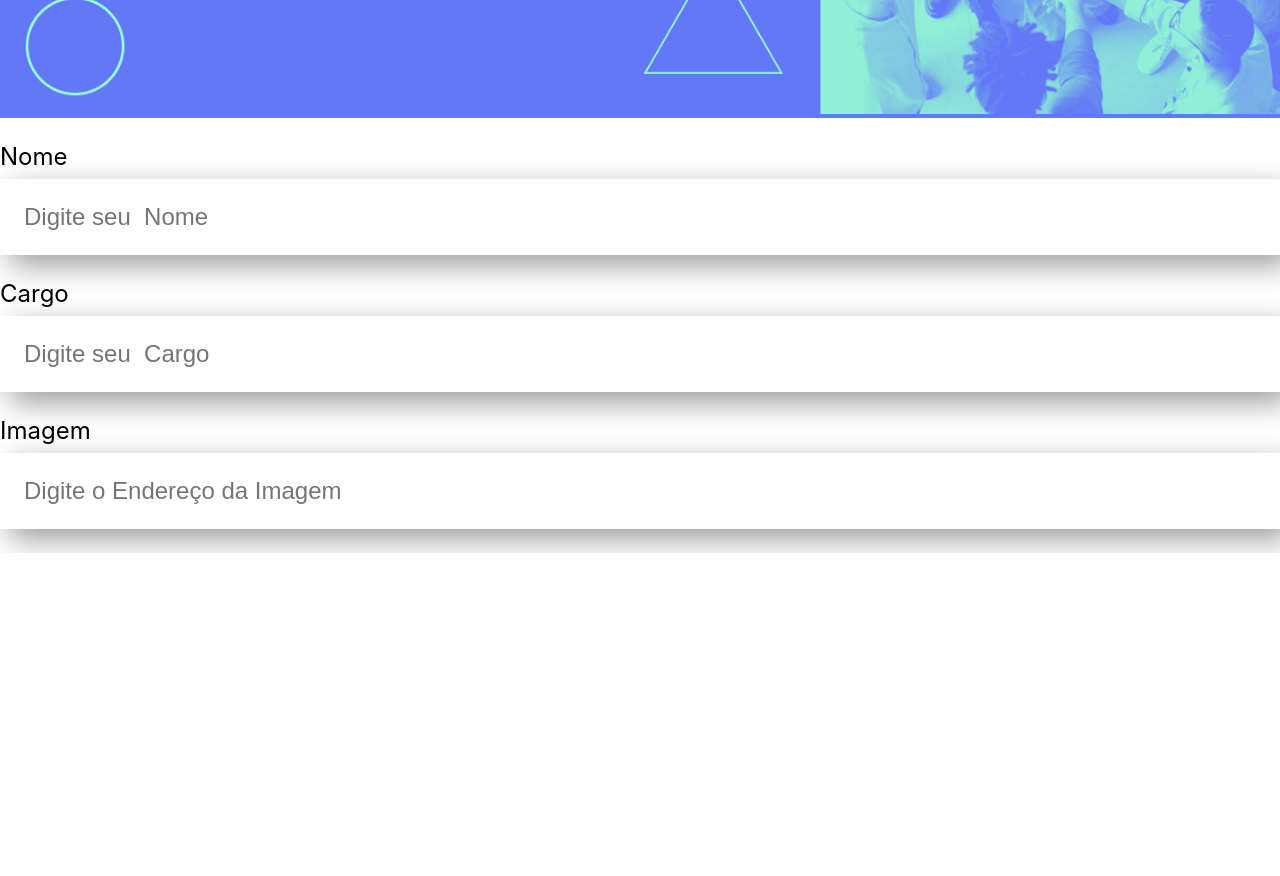
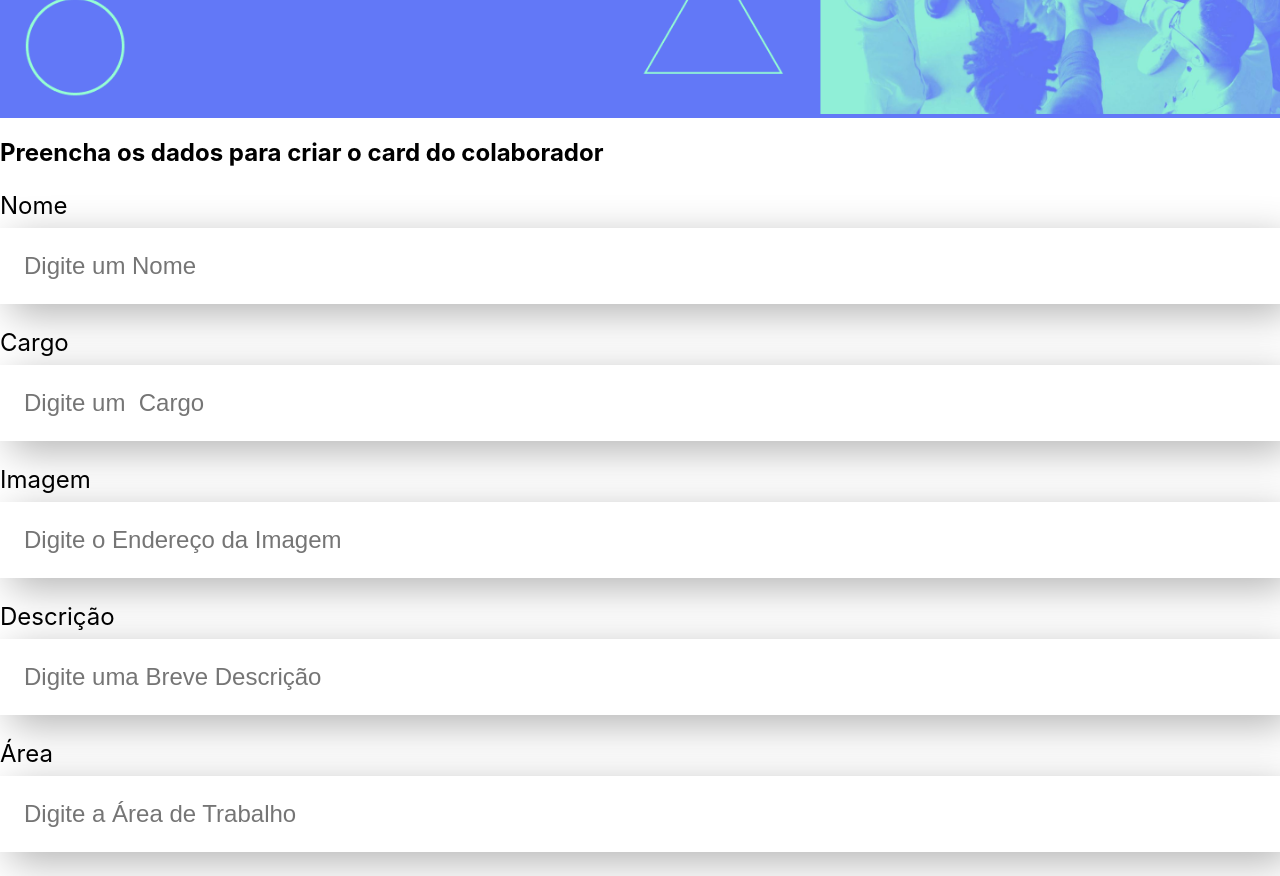
Before and after one commit to DevJuniorP/organograma__alura, a React (Create React App) app: page / in a window 1280 px wide. Shown: the part 380-1256 px from the top of the page. Before the commit the page ends 933 px from the top, so only its background shows below. Built offline with nearby package versions, Linux system fonts and the light colour scheme.

Commit message:
organo
pt2

```diff
--- a/src/App.js
+++ b/src/App.js
@@ -1,13 +1,11 @@
 import Banner from './componentes/Banner';
-import CampoTexto from './componentes/CampoTexto';
+import Formulario from './componentes/Formulario';
 
 function App() {
   return (
     <div className="App">
       <Banner />
-      <CampoTexto label="Nome" placeholder='Digite seu  Nome'/>
-      <CampoTexto label="Cargo" placeholder='Digite seu  Cargo'/>
-      <CampoTexto label="Imagem" placeholder='Digite o Endereço da Imagem'/>
+      <Formulario />
     </div>
   );
 }
--- a/src/componentes/CampoTexto/campotexto.css
+++ b/src/componentes/CampoTexto/campotexto.css
@@ -11,9 +11,10 @@
 .campo-texto input {
     background: #fff;
     width: 100%;
-    box-shadow: 10px 10px 30px rgba(0, 0, 0, 0.4);
+    box-shadow: 10px 10px 40px rgba(0, 0, 0, 0.3);
     border: none;
     font-size: 24px;
     padding: 24px;
     box-sizing: border-box;
+    outline: none;
 }
--- /dev/null
+++ b/src/componentes/Formulario/index.js
@@ -0,0 +1,19 @@
+import CampoTexto from '../CampoTexto';
+import './formulario.css'
+
+const Formulario = () => {
+    return (
+        <section>
+            <form>
+                <h2>Preencha os dados para criar o card do colaborador</h2>
+                <CampoTexto label="Nome" placeholder='Digite um Nome'/>
+                <CampoTexto label="Cargo" placeholder='Digite um  Cargo'/>
+                <CampoTexto label="Imagem" placeholder='Digite o Endereço da Imagem'/>
+                <CampoTexto label="Descrição" placeholder='Digite uma Breve Descrição'/>
+                <CampoTexto label="Área" placeholder='Digite a Área de Trabalho'/>
+            </form>
+        </section>
+    )
+}
+
+export default Formulario;
```
Also changed, not shown: src/componentes/Formulario/formulario.css (added).
